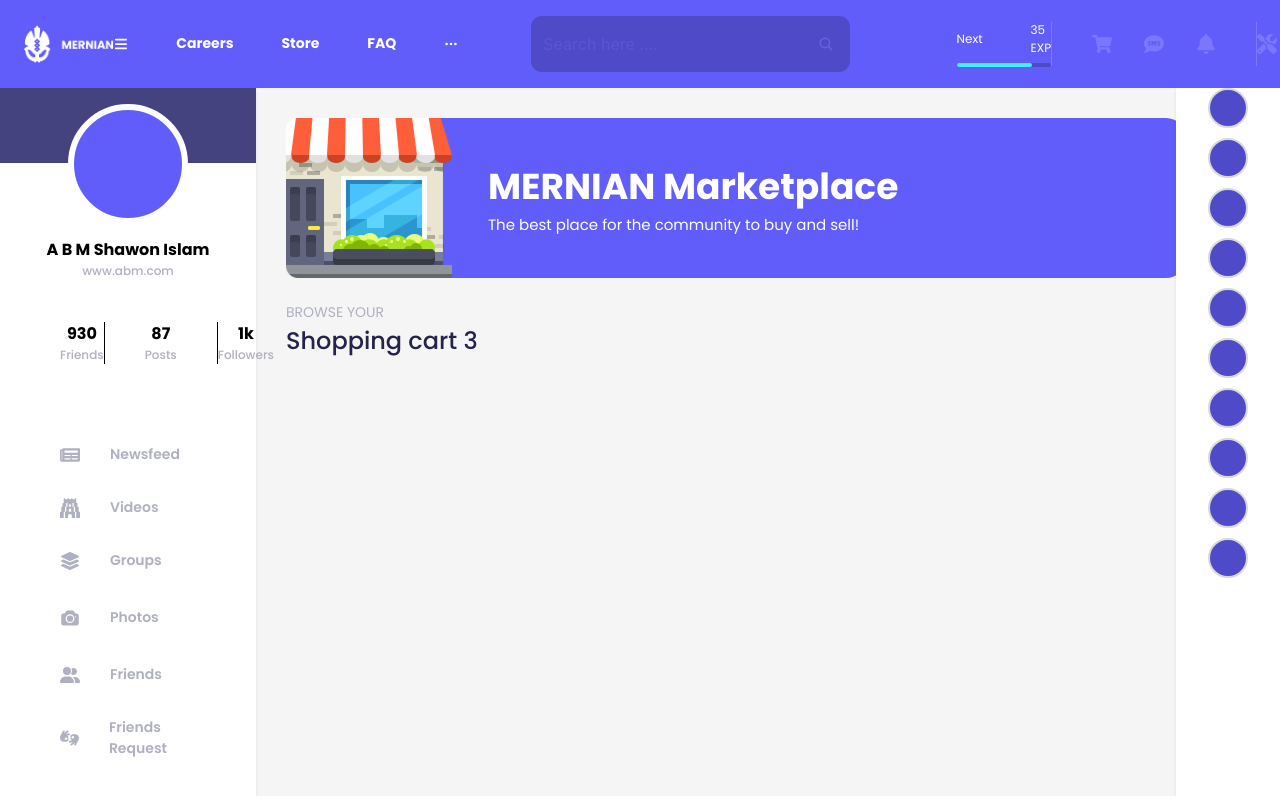
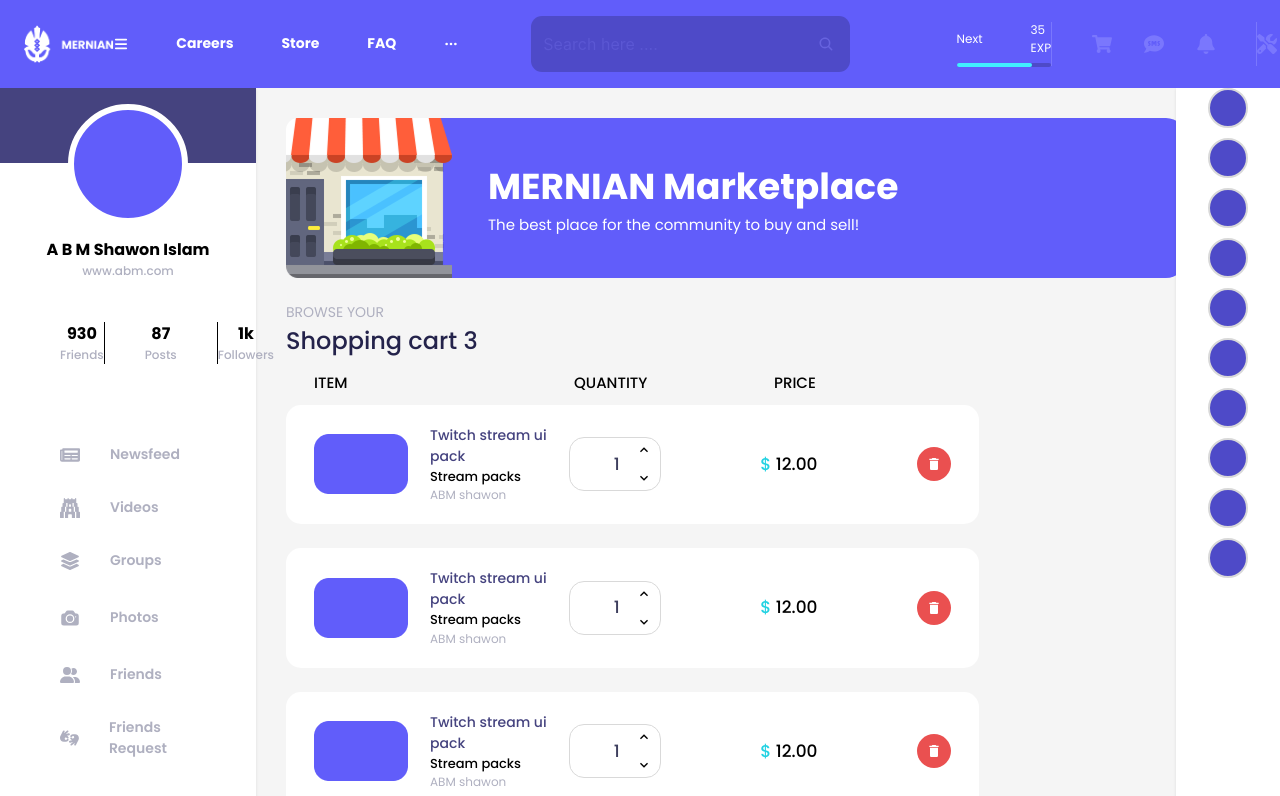
Before and after one commit to Dipokdas347250/social_media, a React (Vite) app: page /Cart in a window 1280 px wide. Shown: the top 796 px of the page. Built offline with nearby package versions, Linux system fonts and the light colour scheme.

Commit message:
add to cart part done

```diff
--- a/src/componentes/pages/cart/Add_To_Cart.jsx
+++ b/src/componentes/pages/cart/Add_To_Cart.jsx
@@ -1,4 +1,9 @@
 import React from 'react'
+import cart0 from "../../../assets/cart0.png"
+import { MdKeyboardArrowDown } from "react-icons/md";
+import { MdKeyboardArrowUp } from "react-icons/md";
+import { MdDelete } from "react-icons/md";
+
 
 const Add_To_Cart = () => {
   return (
@@ -7,6 +12,130 @@
     <h3 className='text-[14px] text-[#AFB0C0] font-normal font-poppins'>BROWSE YOUR</h3>
     <h2 className='text-[24px] text-[#24234B] font-medium font-poppins'>Shopping cart 3</h2>
    </div>
+   <div className="w-[80%] mt-3.25">
+    <div className="flex items-center">
+      <div className="w-[40%]">
+      <h2 className=' text-[15px] text-black font-medium font-poppins ml-7'>ITEM</h2>
+      </div>
+      <div className="w-1/2">
+      <div className=" flex items-center ">
+        <h3 className='w-1/2 text-[15px] text-black font-medium font-poppins'>QUANTITY</h3>
+      <h3 className='w-1/2 text-[15px] text-black font-medium font-poppins ml-10'>PRICE</h3>
+      </div>
+      </div>
+    </div>
+   </div>
+
+  <div className=" space-y-6 mt-2.5">
+    <div className="py-5 px-7 bg-white rounded-[15px] w-[77%]">
+     <div className="flex items-center ">
+    <div className="w-[40%]">
+    <div className="flex items-center gap-5.5">
+      <img src={cart0} alt="" />
+    <div className="">
+      <h4 className='text-[14px] text-[#45437F] font-medium font-poppins'>Twitch stream ui pack</h4>
+      <h3 className='text-[13px] text-black font-medium font-poppins'>Stream packs</h3>
+      <h3 className='text-[12px] text-[#AFB0C0] font-normal font-poppins'>ABM shawon</h3>
+    </div>
+    </div>
+    </div>
+    <div className="w-[60%]">
+    <div className="flex justify-between items-center">
+      <div className="flex items-center pl-11 py-1 pr-2  border border-[#D9D9D9] rounded-[15px] gap-4">
+        <h2 className='text-[17px] text-[#3E3F5E] font-medium font-poppins'>1</h2>
+        <div className=" space-y-3">
+          <MdKeyboardArrowUp/>
+          <MdKeyboardArrowDown/>
+        </div>
+      </div>
+      <div className="">
+        <h2 className='text-[17px] text-black font-medium font-poppins'><span className='text-[#23D2E2]'>$</span> 12.00</h2>
+      </div>
+      <div className="">
+        <button className='p-2.25 bg-[#EA5050] rounded-full text-white cursor-pointer'><MdDelete/></button>
+      </div>
+    </div>
+    </div>
+   </div>
+  </div>
+    <div className="py-5 px-7 bg-white rounded-[15px] w-[77%]">
+     <div className="flex items-center ">
+    <div className="w-[40%]">
+    <div className="flex items-center gap-5.5">
+      <img src={cart0} alt="" />
+    <div className="">
+      <h4 className='text-[14px] text-[#45437F] font-medium font-poppins'>Twitch stream ui pack</h4>
+      <h3 className='text-[13px] text-black font-medium font-poppins'>Stream packs</h3>
+      <h3 className='text-[12px] text-[#AFB0C0] font-normal font-poppins'>ABM shawon</h3>
+    </div>
+    </div>
+    </div>
+    <div className="w-[60%]">
+    <div className="flex justify-between items-center">
+      <div className="flex items-center pl-11 py-1 pr-2  border border-[#D9D9D9] rounded-[15px] gap-4">
+        <h2 className='text-[17px] text-[#3E3F5E] font-medium font-poppins'>1</h2>
+        <div className=" space-y-3">
+          <MdKeyboardArrowUp/>
+          <MdKeyboardArrowDown/>
+        </div>
+      </div>
+      <div className="">
+        <h2 className='text-[17px] text-black font-medium font-poppins'><span className='text-[#23D2E2]'>$</span> 12.00</h2>
+      </div>
+      <div className="">
+        <button className='p-2.25 bg-[#EA5050] rounded-full text-white cursor-pointer'><MdDelete/></button>
+      </div>
+    </div>
+    </div>
+   </div>
+  </div>
+    <div className="py-5 px-7 bg-white rounded-[15px] w-[77%]">
+     <div className="flex items-center ">
+    <div className="w-[40%]">
+    <div className="flex items-center gap-5.5">
+      <img src={cart0} alt="" />
+    <div className="">
+      <h4 className='text-[14px] text-[#45437F] font-medium font-poppins'>Twitch stream ui pack</h4>
+      <h3 className='text-[13px] text-black font-medium font-poppins'>Stream packs</h3>
+      <h3 className='text-[12px] text-[#AFB0C0] font-normal font-poppins'>ABM shawon</h3>
+    </div>
+    </div>
+    </div>
+    <div className="w-[60%]">
+    <div className="flex justify-between items-center">
+      <div className="flex items-center pl-11 py-1 pr-2  border border-[#D9D9D9] rounded-[15px] gap-4">
+        <h2 className='text-[17px] text-[#3E3F5E] font-medium font-poppins'>1</h2>
+        <div className=" space-y-3">
+          <MdKeyboardArrowUp/>
+          <MdKeyboardArrowDown/>
+        </div>
+      </div>
+      <div className="">
+        <h2 className='text-[17px] text-black font-medium font-poppins'><span className='text-[#23D2E2]'>$</span> 12.00</h2>
+      </div>
+      <div className="">
+        <button className='p-2.25 bg-[#EA5050] rounded-full text-white cursor-pointer'><MdDelete/></button>
+      </div>
+    </div>
+    </div>
+   </div>
+  </div>
+  <div className="py-5 px-7 bg-white rounded-[15px] w-[77%]">
+      <div className=" flex gap-12.5 ">
+        <p className='w-[45%] text-[17px] text-[#AFB0C0] font-medium font-poppins'>If you have promotional or a discount code, please enter it right here to redeem it.</p>
+      <div className="w-[50%]">
+        <div className="flex justify-between  ">
+          <div className="w-[70%]">
+        <input className='w-full outline-none border border-[#D9D9D9] p-3.5 rounded-[15px] ' type="text" placeholder='Promo code' />
+      </div>
+      <div className="py-3.75 px-5 bg-[#615DFA] rounded-[15px] cursor-pointer">
+        <h3 className='text-[12px] text-white font-medium font-poppins leading-[200%]  '>Redeem code</h3>
+      </div>
+        </div>
+      </div>
+      </div>
+  </div>
+  </div>
    </>
   )
 }
```
Also changed, not shown: src/assets/cart0.png (added).
